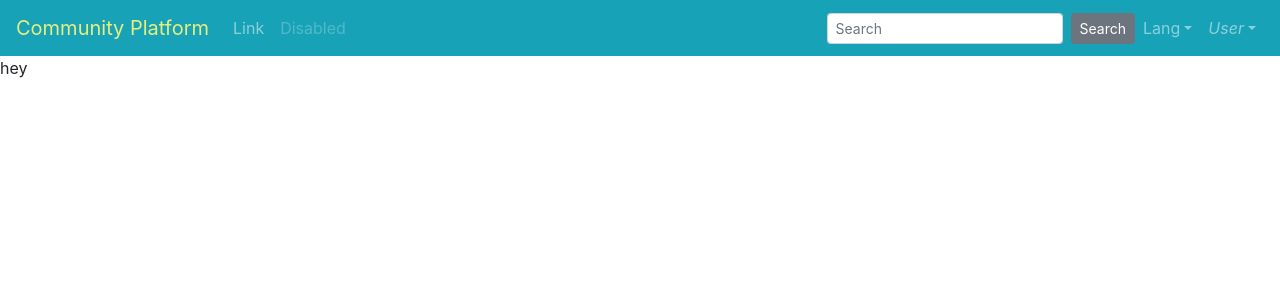
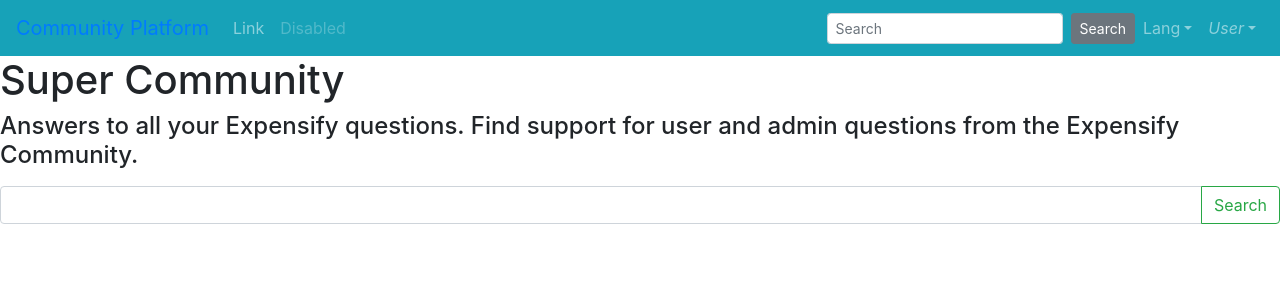
Before and after one commit to mahdikhashan/nuxt-community-platform, a Nuxt app: page / in a window 1280 px wide. Shown: the top 300 px of the page. Built offline with nearby package versions, Linux system fonts and the light colour scheme.

Commit message:
add banner component

```diff
--- a/assets/styles/style.scss
+++ b/assets/styles/style.scss
@@ -1,5 +1,4 @@
 // Custom Bootstrap variable overrides go first
-$primary: #e7ee7e;
 
 // Then include the following
 @import 'bootstrap/scss/bootstrap.scss';
--- /dev/null
+++ b/components/Banner.vue
@@ -0,0 +1,28 @@
+<template>
+  <div class="banner">
+    <h1>Super Community</h1>
+    <h4>
+      Answers to all your Expensify questions. Find support for user and admin
+      questions from the Expensify Community.
+    </h4>
+    <div>
+      <b-form>
+        <b-input-group class="mt-3">
+          <b-form-input></b-form-input>
+          <b-input-group-append>
+            <b-button variant="outline-success">Search</b-button>
+          </b-input-group-append>
+        </b-input-group>
+      </b-form>
+    </div>
+  </div>
+</template>
+
+<script>
+export default {}
+</script>
+
+<style>
+.banner {
+}
+</style>
--- a/pages/index.vue
+++ b/pages/index.vue
@@ -1,6 +1,6 @@
 <template>
   <div>
-    hey
+    <Banner></Banner>
   </div>
 </template>
 
```
